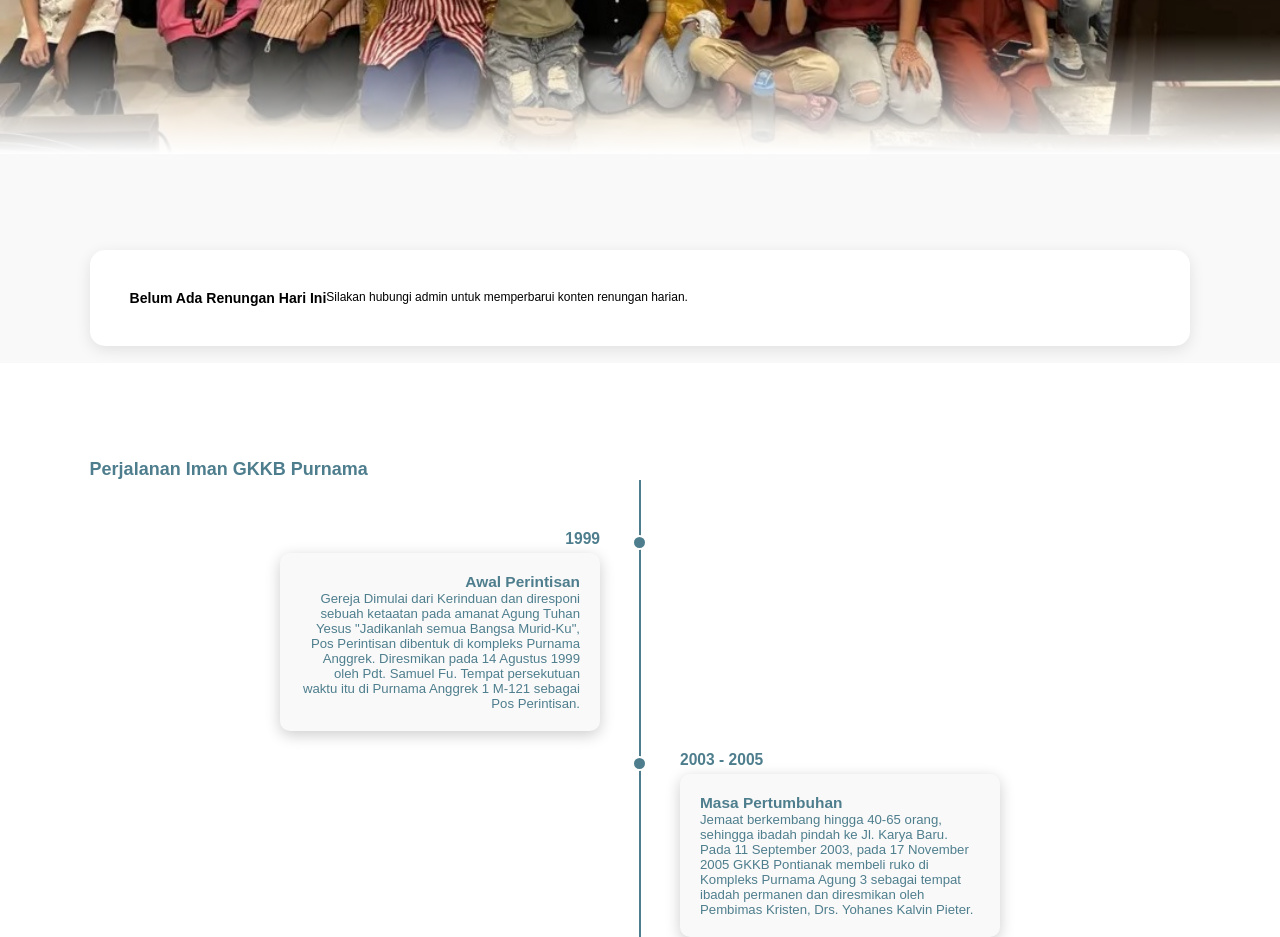
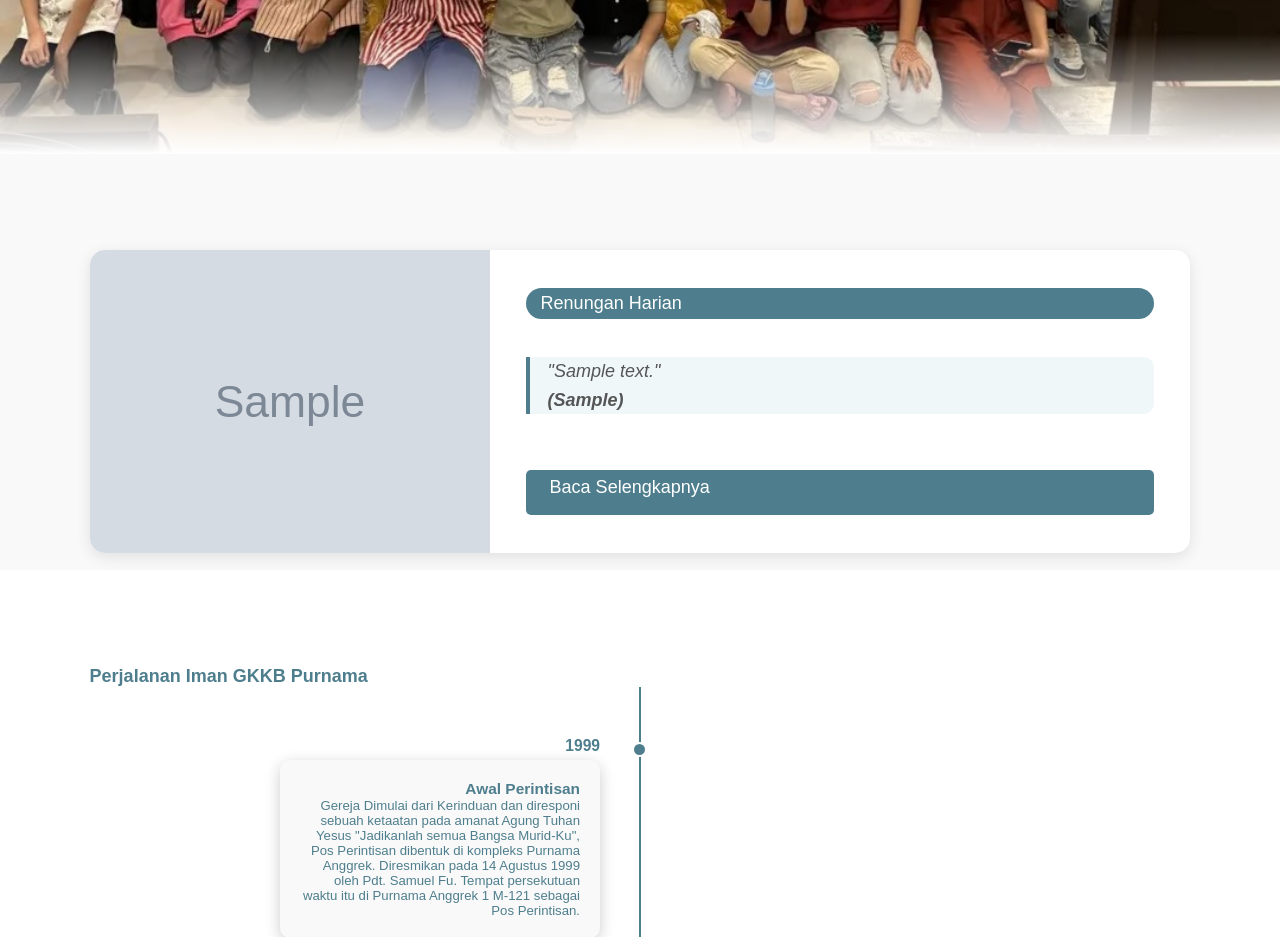
Before and after one commit to Vin-mel/pwduas, a PHP site: page / in a window 1280 px wide. Shown: the part 646-1583 px from the top of the page. Run offline with PHP 8.4, Linux system fonts and the light colour scheme; tables that the repository leaves empty or names only in its code hold one stand-in row (values such as "Sample post"); grey boxes marked "Sample" are stand-in pictures; data that the repository does not hold is empty; some web fonts are replaced.

Commit message:
UPdet IV

```diff
--- a/index.php
+++ b/index.php
@@ -1,6 +1,10 @@
     <?php
     include "header.php";
-    include "koneksi.php"
+    include "koneksi.php";
+
+
+    $query_renungan = mysqli_query($conn, "SELECT * FROM tb_renungan ORDER BY tanggal_publish DESC LIMIT 1");
+    $tb_renungan = mysqli_fetch_assoc($query_renungan);
     ?>
 
     <section class="hero" id="home">
@@ -11,24 +15,25 @@
     </section>
 
     <!-- Renungan-->
-   <section id="renungan" class="Renungan">
+ <section id="renungan" class="Renungan">
     <div class="renungan-container">
-        <?php if ($data_renungan): ?>
+        <?php if ($tb_renungan): ?>
         <div class="renungan-card">
             <div class="renungan-image">
-                <img src="img/<?php echo $data_renungan['gambar_renungan']; ?>" alt="Renungan Hari Ini">
+                <img src="img/<?php echo $tb_renungan['gambar_renungan']; ?>" alt="Renungan Hari Ini">
             </div>
             <div class="renungan-info">
                 <span class="tag">Renungan Harian</span>
                 <blockquote class="ayat">
-                    "<?php echo $data_renungan['isi_ayat']; ?>"
-                    <br><strong>(<?php echo $data_renungan['referensi_ayat']; ?>)</strong>
+                    "<?php echo $tb_renungan['isi_ayat']; ?>"
+                    <br><strong>(<?php echo $tb_renungan['referensi_ayat']; ?>)</strong>
                 </blockquote>
-                <a href="<?php echo $data_renungan['link_sumber']; ?>" target="_blank" class="btn-renungan">
+                <a href="<?php echo $tb_renungan['link_sumber']; ?>" target="_blank" class="btn-renungan">
                     <span>Baca Selengkapnya</span>
                 </a>
             </div>
         </div>
+
         <?php else: ?>
             <div class="renungan-card" style="text-align: center; padding: 40px; color: #000;">
                 <h3>Belum Ada Renungan Hari Ini</h3>
```
